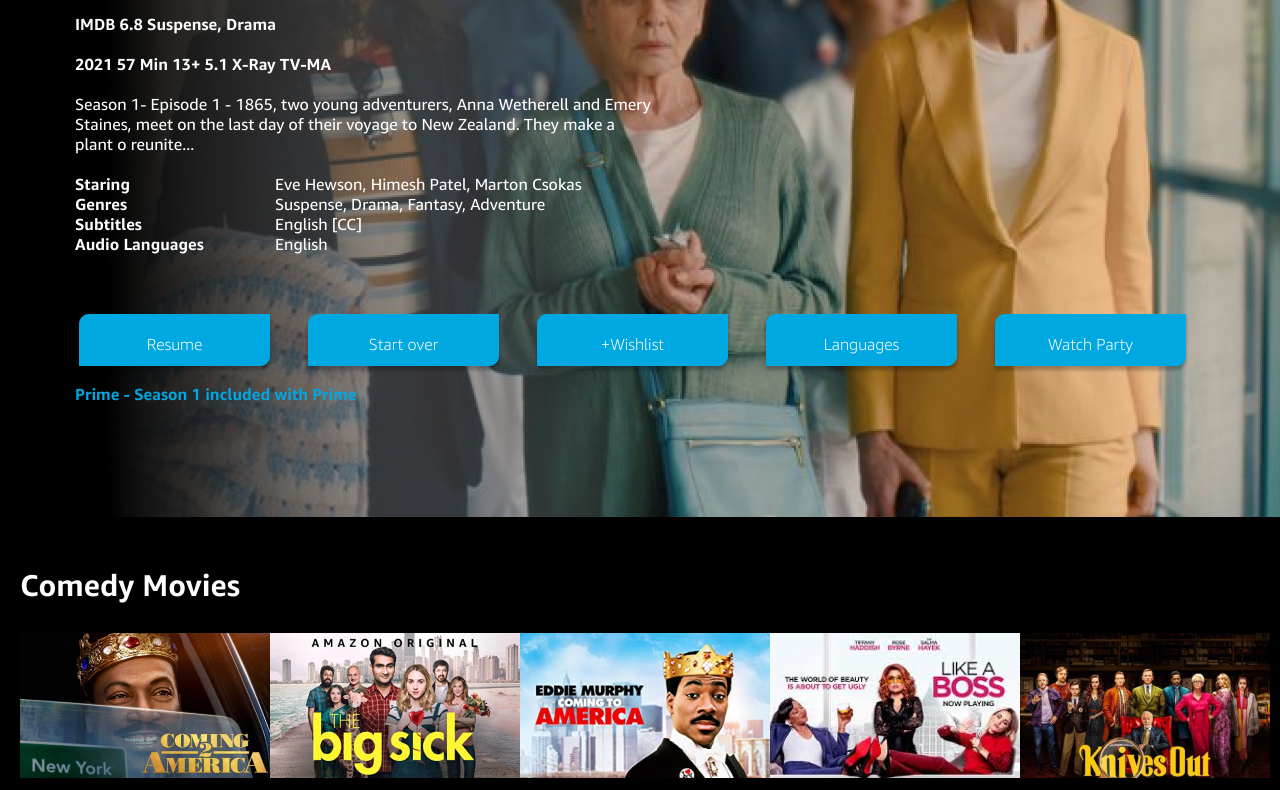
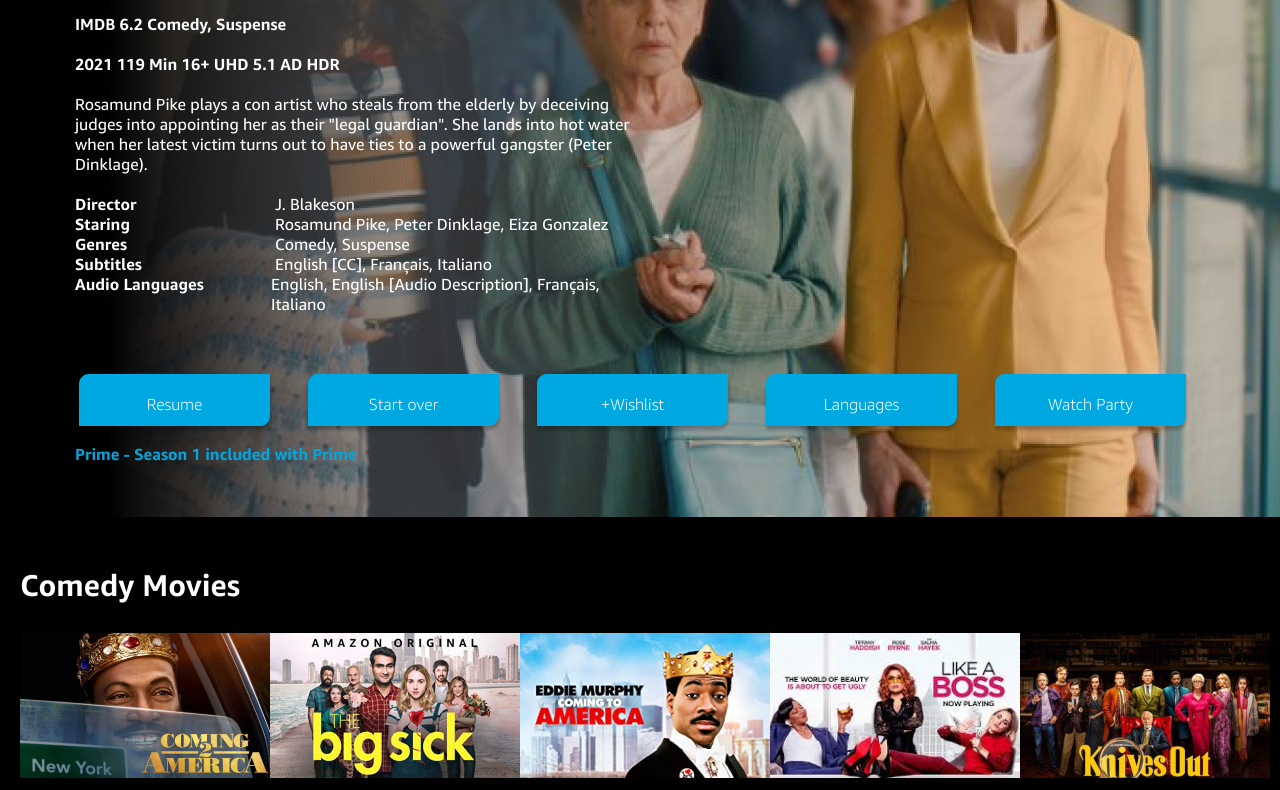
Before and after one commit to rbisnath-school/final-project-g08-ap, a plain HTML site: page trailers.html in a window 1280 px wide. Shown: the part 271-1061 px from the top of the page. Drawn offline with nearby package versions, Linux system fonts and the light colour scheme; files whose address does not match are found by name.

Commit message:
added trailers page

```diff
--- a/css/style.css
+++ b/css/style.css
@@ -37,7 +37,7 @@
 }
 
 .hero {
-
+    height: 812px;
     display: flex;
     flex-direction: row;
     align-items: flex-start;
@@ -219,6 +219,7 @@
     text-align: center;
     text-decoration: none;
     font-family: 'EmberLight', Helvetica, Arial, sans-serif;
+    margin-left: 20px;
 }
 
 .filtercontainer {
--- a/trailers.html
+++ b/trailers.html
@@ -18,29 +18,33 @@
                 <div class="settings"><img src="images/settings.png"></div>
             </div>
             <div class="details">
-                <div class="titlename">The Luminaries</div>
+                <div class="titlename">I Care A Lot</div>
                 <div class="cardtext">
-                    <div class="categorization">IMDB 6.8 Suspense, Drama</div>
-                    <div class="primaryfilmmeta">2021 57 Min 13+ 5.1 X-Ray TV-MA</div>
-                    <div class="description">Season 1- Episode 1 - 1865, two young adventurers, Anna
-                        Wetherell and Emery Staines, meet on the last day of their
-                        voyage to New Zealand. They make a plant o reunite...</div>
+                    <div class="categorization">IMDB 6.2 Comedy, Suspense</div>
+                    <div class="primaryfilmmeta">2021 119 Min 16+ UHD 5.1 AD HDR</div>
+                    <div class="description">Rosamund Pike plays a con artist who steals from the elderly by deceiving judges into appointing
+                        her as their "legal guardian". She lands into hot water when her latest victim turns out to have ties
+                        to a powerful gangster (Peter Dinklage).</div>
                     <div class="secondaryfilmmeta">
                         <div class="metadetail">
+                            <div class="metalabel">Director</div>
+                            <div class="metadetail">J. Blakeson</div>
+                        </div>
+                        <div class="metadetail">
                             <div class="metalabel">Staring</div>
-                            <div class="metadetail">Eve Hewson, Himesh Patel, Marton Csokas</div>
+                            <div class="metadetail">Rosamund Pike, Peter Dinklage, Eiza Gonzalez</div>
                         </div>
                         <div class="metadetail">
                             <div class="metalabel">Genres</div>
-                            <div class="metadetail">Suspense, Drama, Fantasy, Adventure</div>
+                            <div class="metadetail">Comedy, Suspense</div>
                         </div>
                         <div class="metadetail">
                             <div class="metalabel">Subtitles</div>
-                            <div class="metadetail">English [CC]</div>
+                            <div class="metadetail">English [CC], Français, Italiano</div>
                         </div>
                         <div class="metadetail">
                             <div class="metalabel">Audio Languages</div>
-                            <div class="metadetail">English</div>
+                            <div class="metadetail">English, English [Audio Description], Français, Italiano</div>
                         </div>
                     </div>
                 </div>
```
